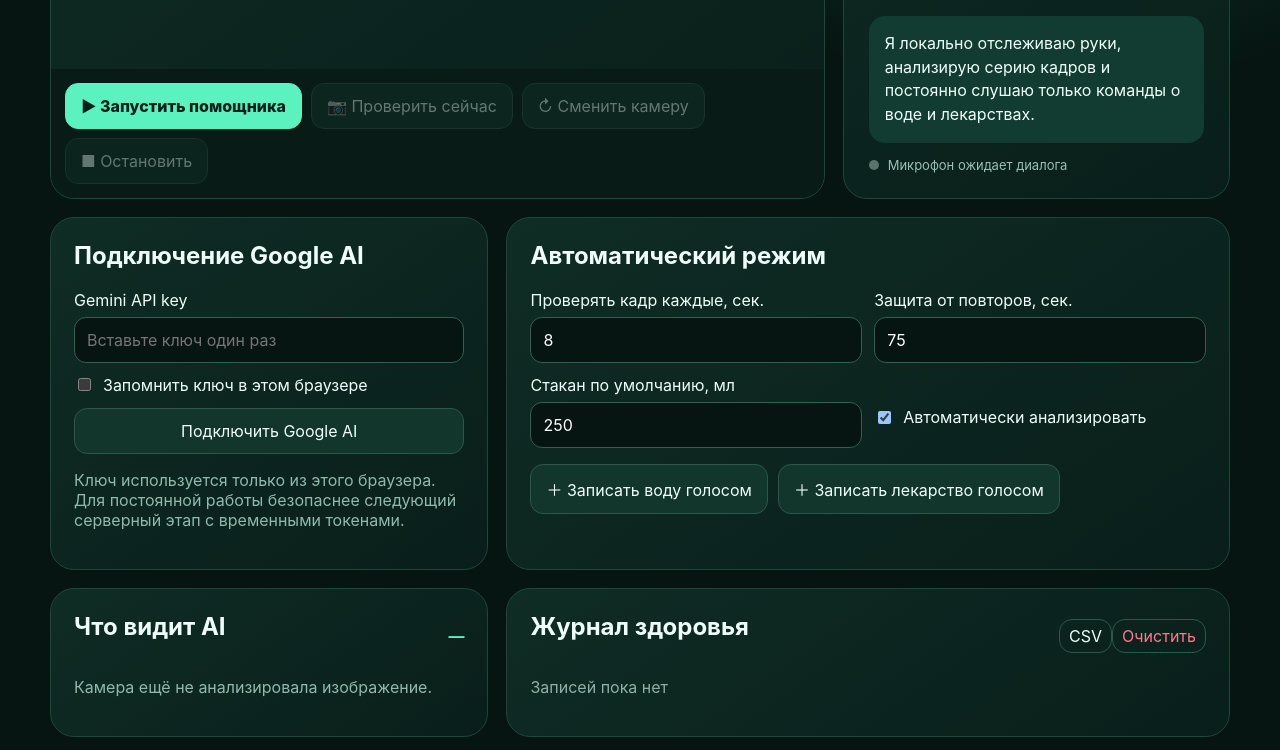
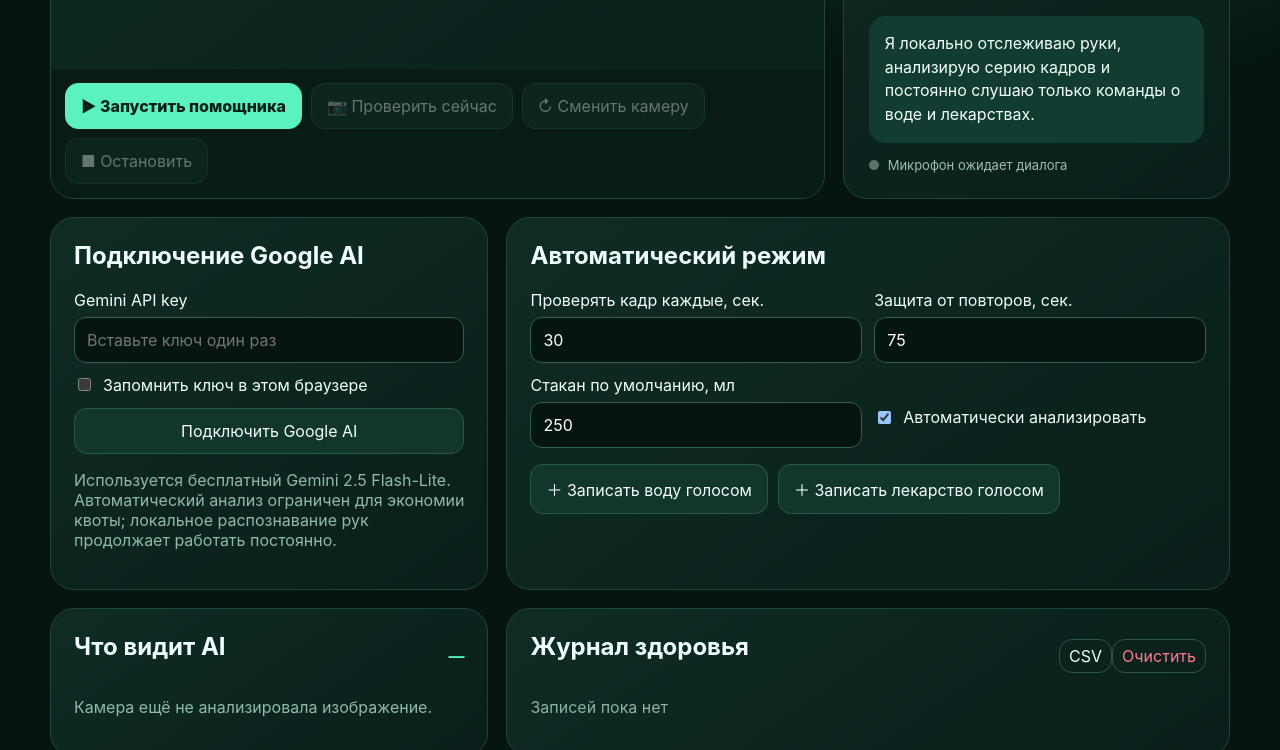
Before and after one commit to orlenok777/mamaai, a website: page index.html in a window 1280 px wide. Shown: the part 481-1231 px from the top of the page. Drawn offline with Linux system fonts and the light colour scheme.

Commit message:
Enable economical Gemini mode

```diff
--- a/index.html
+++ b/index.html
@@ -46,13 +46,13 @@
         <label class="field"><span>Gemini API key</span><input id="apiKey" type="password" autocomplete="off" placeholder="Вставьте ключ один раз"></label>
         <label class="check"><input id="rememberKey" type="checkbox"> Запомнить ключ в этом браузере</label>
         <button id="saveKeyBtn" class="wide">Подключить Google AI</button>
-        <p id="keyStatus" class="hint">Ключ используется только из этого браузера. Для постоянной работы безопаснее следующий серверный этап с временными токенами.</p>
+        <p id="keyStatus" class="hint">Используется бесплатный Gemini 2.5 Flash-Lite. Автоматический анализ ограничен для экономии квоты; локальное распознавание рук продолжает работать постоянно.</p>
       </article>
 
       <article>
         <h2>Автоматический режим</h2>
         <div class="settings">
-          <label>Проверять кадр каждые, сек.<input id="scanSeconds" type="number" min="5" max="120" value="8"></label>
+          <label>Проверять кадр каждые, сек.<input id="scanSeconds" type="number" min="15" max="300" value="30"></label>
           <label>Защита от повторов, сек.<input id="cooldownSeconds" type="number" min="20" max="600" value="75"></label>
           <label>Стакан по умолчанию, мл<input id="defaultWater" type="number" min="20" max="2000" value="250"></label>
           <label class="check"><input id="autoScan" type="checkbox" checked> Автоматически анализировать</label>
```
